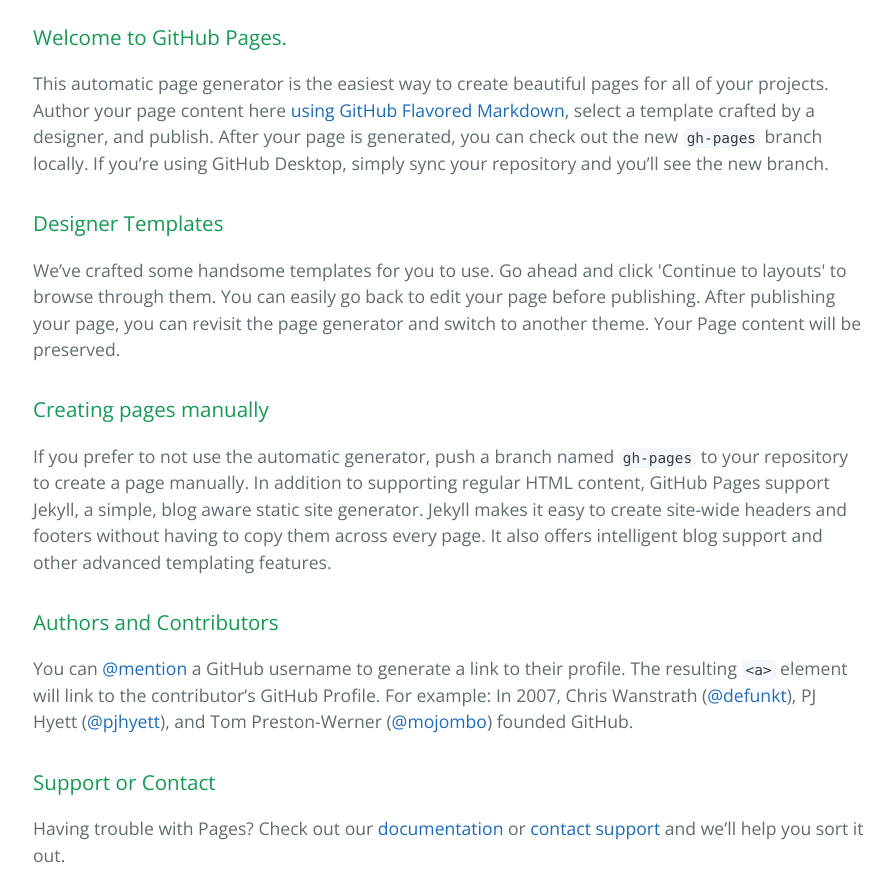
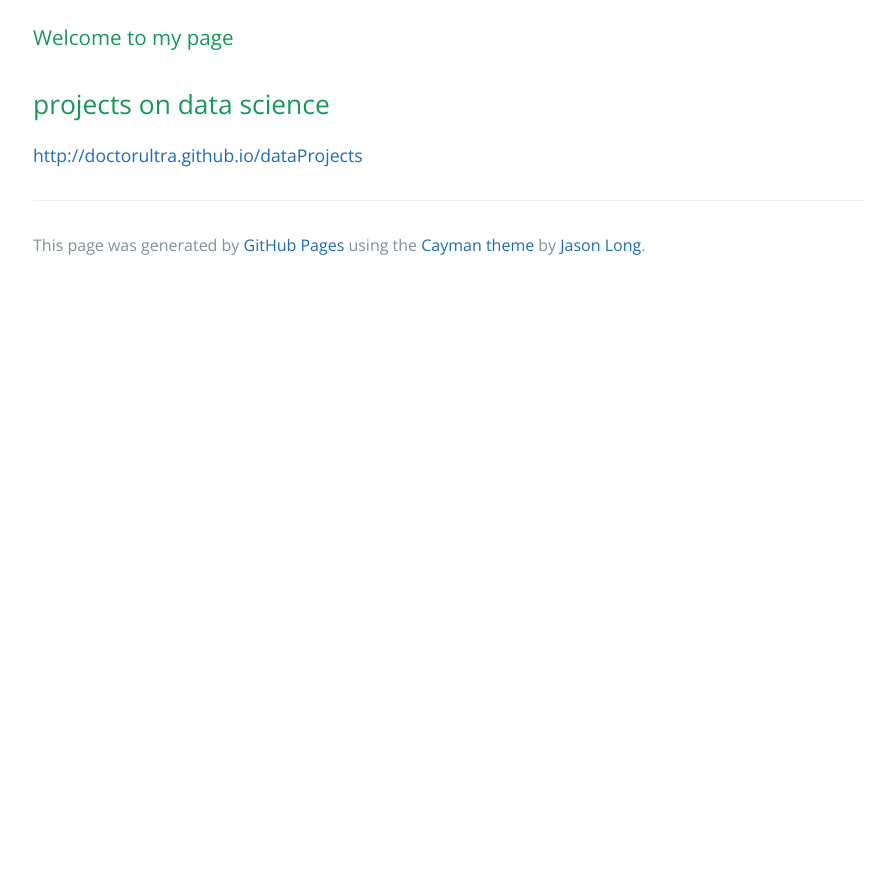
Before and after one commit to doctorUltra/doctorUltra.github.io, a plain HTML site: page index.html in a window 1280 px wide. Shown: the part 280-1151 px from the top of the page, without its empty margins (191-1083 px from the left). After the commit the page ends 800 px from the top, so only its background shows below. Drawn offline with nearby package versions, Linux system fonts and the light colour scheme.

Commit message:
Replace master branch with page content via GitHub

```diff
--- a/index.html
+++ b/index.html
@@ -17,29 +17,12 @@
 
     <section class="main-content">
       <h3>
-<a id="welcome-to-github-pages" class="anchor" href="#welcome-to-github-pages" aria-hidden="true"><span class="octicon octicon-link"></span></a>Welcome to GitHub Pages.</h3>
+<a id="welcome-to-my-page" class="anchor" href="#welcome-to-my-page" aria-hidden="true"><span class="octicon octicon-link"></span></a>Welcome to my page</h3>
 
-<p>This automatic page generator is the easiest way to create beautiful pages for all of your projects. Author your page content here <a href="https://guides.github.com/features/mastering-markdown/">using GitHub Flavored Markdown</a>, select a template crafted by a designer, and publish. After your page is generated, you can check out the new <code>gh-pages</code> branch locally. If you’re using GitHub Desktop, simply sync your repository and you’ll see the new branch.</p>
+<h2>
+<a id="projects-on-data-science" class="anchor" href="#projects-on-data-science" aria-hidden="true"><span class="octicon octicon-link"></span></a>projects on data science</h2>
 
-<h3>
-<a id="designer-templates" class="anchor" href="#designer-templates" aria-hidden="true"><span class="octicon octicon-link"></span></a>Designer Templates</h3>
-
-<p>We’ve crafted some handsome templates for you to use. Go ahead and click 'Continue to layouts' to browse through them. You can easily go back to edit your page before publishing. After publishing your page, you can revisit the page generator and switch to another theme. Your Page content will be preserved.</p>
-
-<h3>
-<a id="creating-pages-manually" class="anchor" href="#creating-pages-manually" aria-hidden="true"><span class="octicon octicon-link"></span></a>Creating pages manually</h3>
-
-<p>If you prefer to not use the automatic generator, push a branch named <code>gh-pages</code> to your repository to create a page manually. In addition to supporting regular HTML content, GitHub Pages support Jekyll, a simple, blog aware static site generator. Jekyll makes it easy to create site-wide headers and footers without having to copy them across every page. It also offers intelligent blog support and other advanced templating features.</p>
-
-<h3>
-<a id="authors-and-contributors" class="anchor" href="#authors-and-contributors" aria-hidden="true"><span class="octicon octicon-link"></span></a>Authors and Contributors</h3>
-
-<p>You can <a href="https://github.com/blog/821" class="user-mention">@mention</a> a GitHub username to generate a link to their profile. The resulting <code>&lt;a&gt;</code> element will link to the contributor’s GitHub Profile. For example: In 2007, Chris Wanstrath (<a href="https://github.com/defunkt" class="user-mention">@defunkt</a>), PJ Hyett (<a href="https://github.com/pjhyett" class="user-mention">@pjhyett</a>), and Tom Preston-Werner (<a href="https://github.com/mojombo" class="user-mention">@mojombo</a>) founded GitHub.</p>
-
-<h3>
-<a id="support-or-contact" class="anchor" href="#support-or-contact" aria-hidden="true"><span class="octicon octicon-link"></span></a>Support or Contact</h3>
-
-<p>Having trouble with Pages? Check out our <a href="https://help.github.com/pages">documentation</a> or <a href="https://github.com/contact">contact support</a> and we’ll help you sort it out.</p>
+<p><a href="http://doctorultra.github.io/dataProjects">http://doctorultra.github.io/dataProjects</a></p>
 
       <footer class="site-footer">
 
```
Also changed, not shown: params.json (+1 -1 lines).
